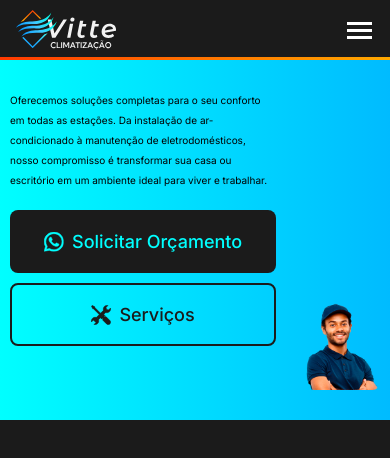
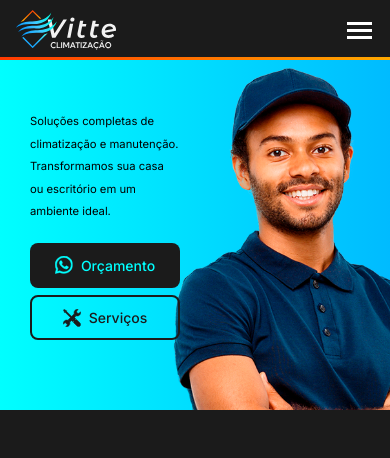
Before and after one commit to Ale-Neves/VitteClimatizacao, a React (Vite) app: page / in a window 390 px wide. Shown: the top 458 px of the page. Built offline with nearby package versions, Linux system fonts and the light colour scheme.

Commit message:
melhorando responsividade do banner e criando constantes para mensagens do portfólio

```diff
--- a/src/components/atoms/Button/styles.ts
+++ b/src/components/atoms/Button/styles.ts
@@ -52,6 +52,11 @@ const getSizeStyles = (size: ButtonSize) => {
                 font-size: 14px;
                 line-height: ${({ theme }) => theme.lineHeights.tight};
 
+                @media (max-width: 640px) {
+                    padding: 6px 12px;
+                    font-size: 12px;
+                }
+
                 ${media.xxl} {
                     padding: 10px 18px;
                     font-size: 16px;
@@ -68,6 +73,16 @@ const getSizeStyles = (size: ButtonSize) => {
                 font-size: 16px;
                 line-height: ${({ theme }) => theme.lineHeights.normal};
 
+                @media (max-width: 640px) {
+                    padding: 10px 16px;
+                    font-size: 14px;
+                }
+
+                ${media.md} {
+                    padding: 10px 20px;
+                    font-size: 15px;
+                }
+
                 ${media.xxl} {
                     padding: 14px 28px;
                     font-size: 18px;
@@ -83,6 +98,16 @@ const getSizeStyles = (size: ButtonSize) => {
                 padding: 16px 32px;
                 font-size: 18px;
                 line-height: ${({ theme }) => theme.lineHeights.normal};
+
+                @media (max-width: 640px) {
+                    padding: 12px 20px;
+                    font-size: 16px;
+                }
+
+                ${media.md} {
+                    padding: 14px 28px;
+                    font-size: 17px;
+                }
 
                 ${media.xxl} {
                     padding: 18px 36px;
--- a/src/components/organisms/Banner/constants.ts
+++ b/src/components/organisms/Banner/constants.ts
@@ -2,9 +2,38 @@ export const DESCRICAO_BANNER =
     "Oferecemos soluções completas para seu conforto em todas as estações. Da instalação de ar condicionado ao conserto de eletrodomésticos, nosso compromisso é proporcionar um ambiente perfeito para você. Descubra como nossos serviços especializados podem transformar sua casa ou escritório em um espaço ideal, não apenas para climatização, mas para diversos aspectos do seu conforto diário.";
 
 export const DESCRICAO_BANNER_MOBILE =
-    "Oferecemos soluções completas para o seu conforto em todas as estações. Da instalação de ar-condicionado à manutenção de eletrodomésticos, nosso compromisso é transformar sua casa ou escritório em um ambiente ideal para viver e trabalhar.";
+    "Soluções completas de climatização e manutenção. Transformamos sua casa ou escritório em um ambiente ideal.";
 
 export const MENSAGEM_WHATSAPP =
     "Olá! Gostaria de solicitar um orçamento para serviços de climatização.";
 
 export const DESC_IMG_HOMEM = "Profissional da DB Vitte Climatização";
+
+export const BUTTON_TEXTS = {
+    REQUEST_BUDGET: "Solicitar Orçamento",
+    REQUEST_BUDGET_MOBILE: "Orçamento",
+    SERVICES: "Serviços",
+    SERVICES_MOBILE: "Serviços",
+};
+
+export const NOTIFICATION_MESSAGES = {
+    WHATSAPP_SUCCESS: {
+        TITLE: "WhatsApp Aberto",
+        MESSAGE: "Você foi redirecionado para o WhatsApp. Nossa equipe responderá em breve!",
+        DURATION: 4000
+    },
+    NAVIGATION_SERVICES: {
+        TITLE: "Navegação",
+        MESSAGE: "Rolando para a seção de serviços...",
+        DURATION: 2000
+    }
+};
+
+export const CONTACT_CONFIG = {
+    WHATSAPP_NUMBER: "5518997140925"
+};
+
+export const BANNER_ASSETS = {
+    WHATSAPP_ICON: "src/assets/icons/icon_whatsapp.svg",
+    TOOLS_ICON: "src/assets/icons/icon_ferramentas.svg"
+};
--- a/src/components/organisms/Banner/index.tsx
+++ b/src/components/organisms/Banner/index.tsx
@@ -8,7 +8,13 @@ import type { BannerProps } from "./types";
 import { useBanner } from "./useBanner";
 
 export const Banner: React.FC<BannerProps> = props => {
-    const { handleRequestBudget, handleViewServices, bannerText } = useBanner(props);
+    const {
+        handleRequestBudget,
+        handleViewServices,
+        bannerText,
+        isMobile,
+        buttonTexts
+    } = useBanner(props);
 
     return (
         <S.BannerContainer>
@@ -18,23 +24,23 @@ export const Banner: React.FC<BannerProps> = props => {
                     <S.ButtonContainer>
                         <Button
                             variant="primary"
-                            size="large"
+                            size={isMobile ? "medium" : "large"}
                             onClick={handleRequestBudget}
-                            icon={<WhatsAppIcon size={20} />}
+                            icon={<WhatsAppIcon size={isMobile ? 18 : 20} />}
                             iconPosition="left"
                             fullWidth
                         >
-                            Solicitar Orçamento
+                            {buttonTexts.requestBudget}
                         </Button>
                         <Button
                             variant="secondary"
-                            size="large"
+                            size={isMobile ? "medium" : "large"}
                             onClick={handleViewServices}
-                            icon={<ToolsIcon size={20} />}
+                            icon={<ToolsIcon size={isMobile ? 18 : 20} />}
                             iconPosition="left"
                             fullWidth
                         >
-                            Serviços
+                            {buttonTexts.services}
                         </Button>
                     </S.ButtonContainer>
                 </S.TextSection>
--- a/src/components/organisms/Banner/styles.ts
+++ b/src/components/organisms/Banner/styles.ts
@@ -11,7 +11,7 @@ export const BannerContainer = styled.section`
     );
     display: flex;
     align-items: center;
-    padding: 3rem 1rem;
+    padding: 0rem 3rem;
     margin-top: 60px;
     align-items: flex-end;
 
@@ -23,7 +23,7 @@ export const BannerContainer = styled.section`
 
     ${media.md} {
         padding: 0rem 32px;
-        min-height: 450px;
+        min-height: 380px;
         margin-top: 75px;
     }
 
@@ -77,14 +77,24 @@ export const TextSection = styled.div`
     gap: 2rem;
 
     ${media.lg} {
+        position: relative;
+        top: 46px;
         gap: 3rem;
         max-width: 60%;
+    }
+
+    ${media.xl} {
+        top: 15px;
+    }
+
+    ${media["2xl"]} {
+        top: -70px;
     }
 `;
 
 export const BannerText = styled.p`
     font-family: ${({ theme }) => theme.fonts.primary};
-    font-size: 1rem;
+    font-size: 1.125rem;
     font-weight: ${({ theme }) => theme.fontWeights.regular};
     line-height: ${({ theme }) => theme.lineHeights.loose};
     color: ${({ theme }) => theme.colors.text.secondary};
@@ -92,32 +102,32 @@ export const BannerText = styled.p`
     text-align: left;
 
     ${media.sm} {
-        font-size: 1.5rem;
+        font-size: 1.625rem;
         line-height: ${({ theme }) => theme.lineHeights.relaxed};
     }
 
     ${media.md} {
-        font-size: 1.25rem;
+        font-size: 1.375rem;
         line-height: ${({ theme }) => theme.lineHeights.relaxed};
     }
 
     ${media.lg} {
-        font-size: 1.5rem;
+        font-size: 1.625rem;
         line-height: ${({ theme }) => theme.lineHeights.relaxed};
     }
 
     ${media.xl} {
-        font-size: 1.875rem;
+        font-size: 2rem;
         line-height: ${({ theme }) => theme.lineHeights.normal};
     }
 
     ${media.xxl} {
-        font-size: 2.25rem;
+        font-size: 2.375rem;
         line-height: ${({ theme }) => theme.lineHeights.normal};
     }
 
     ${media["2xl"]} {
-        font-size: 2.625rem;
+        font-size: 2.75rem;
         line-height: ${({ theme }) => theme.lineHeights.normal};
     }
 `;
@@ -127,6 +137,12 @@ export const ButtonContainer = styled.div`
     flex-direction: column;
     gap: 1rem;
     width: 100%;
+    position: relative;
+    z-index: 999;
+
+    @media (max-width: 640px) {
+        gap: 0.75rem;
+    }
 
     ${media.sm} {
         flex-direction: row;
@@ -135,6 +151,12 @@ export const ButtonContainer = styled.div`
 
     ${media.md} {
         gap: 1.5rem;
+
+        button {
+            flex: 1;
+            min-width: 0;
+            max-width: none;
+        }
     }
 `;
 
@@ -157,14 +179,18 @@ export const ImageSection = styled.div`
 export const BannerImage = styled.img`
     width: 300px;
     height: auto;
+    min-width: 295px;
+    min-height: 228px;
     object-fit: contain;
     border-radius: 0.75rem;
     position: absolute;
     bottom: 0;
-    right: 50%;
+    right: 28%;
     transform: translateX(50%);
+    z-index: 998;
 
     ${media.sm} {
+        right: 30%;
         width: 350px;
     }
 
--- a/src/components/organisms/Banner/useBanner.ts
+++ b/src/components/organisms/Banner/useBanner.ts
@@ -1,12 +1,21 @@
 import { useNotifications } from "../../../hooks/useNotifications";
-import { MENSAGEM_WHATSAPP, DESCRICAO_BANNER, DESCRICAO_BANNER_MOBILE } from "./constants";
+import { ELEMENT_IDS } from "../../../constants";
+import {
+    MENSAGEM_WHATSAPP,
+    DESCRICAO_BANNER,
+    DESCRICAO_BANNER_MOBILE,
+    BUTTON_TEXTS,
+    NOTIFICATION_MESSAGES,
+    CONTACT_CONFIG,
+    BANNER_ASSETS
+} from "./constants";
 import type { BannerProps } from "./types";
 import { useState, useEffect } from "react";
 
 export const useBanner = ({ onRequestBudget, onViewServices }: BannerProps) => {
     const { showSuccess, showInfo } = useNotifications();
-    const whatsappIcon = "src/assets/icons/icon_whatsapp.svg";
-    const ferramentaIcon = "src/assets/icons/icon_ferramentas.svg";
+    const whatsappIcon = BANNER_ASSETS.WHATSAPP_ICON;
+    const ferramentaIcon = BANNER_ASSETS.TOOLS_ICON;
 
     const [isMobile, setIsMobile] = useState(window.innerWidth < 640);
 
@@ -21,25 +30,34 @@ export const useBanner = ({ onRequestBudget, onViewServices }: BannerProps) => {
 
     const bannerText = isMobile ? DESCRICAO_BANNER_MOBILE : DESCRICAO_BANNER;
 
+    const buttonTexts = {
+        requestBudget: isMobile ? BUTTON_TEXTS.REQUEST_BUDGET_MOBILE : BUTTON_TEXTS.REQUEST_BUDGET,
+        services: isMobile ? BUTTON_TEXTS.SERVICES_MOBILE : BUTTON_TEXTS.SERVICES,
+    };
+
     const handleRequestBudget = () => {
         const message = encodeURIComponent(MENSAGEM_WHATSAPP);
-        const whatsappUrl = `https://wa.me/5518997140925?text=${message}`;
+        const whatsappUrl = `https://wa.me/${CONTACT_CONFIG.WHATSAPP_NUMBER}?text=${message}`;
         window.open(whatsappUrl, "_blank");
 
         showSuccess(
-            "WhatsApp Aberto",
-            "Você foi redirecionado para o WhatsApp. Nossa equipe responderá em breve!",
-            4000
+            NOTIFICATION_MESSAGES.WHATSAPP_SUCCESS.TITLE,
+            NOTIFICATION_MESSAGES.WHATSAPP_SUCCESS.MESSAGE,
+            NOTIFICATION_MESSAGES.WHATSAPP_SUCCESS.DURATION
         );
 
         if (onRequestBudget) onRequestBudget();
     };
 
     const handleViewServices = () => {
-        const servicesElement = document.getElementById("servicos");
+        const servicesElement = document.getElementById(ELEMENT_IDS.SERVICES_SECTION);
         if (servicesElement) {
             servicesElement.scrollIntoView({ behavior: "smooth" });
-            showInfo("Navegação", "Rolando para a seção de serviços...", 2000);
+            showInfo(
+                NOTIFICATION_MESSAGES.NAVIGATION_SERVICES.TITLE,
+                NOTIFICATION_MESSAGES.NAVIGATION_SERVICES.MESSAGE,
+                NOTIFICATION_MESSAGES.NAVIGATION_SERVICES.DURATION
+            );
         }
 
         if (onViewServices) onViewServices();
@@ -51,5 +69,7 @@ export const useBanner = ({ onRequestBudget, onViewServices }: BannerProps) => {
         whatsappIcon,
         ferramentaIcon,
         bannerText,
+        isMobile,
+        buttonTexts,
     };
 };
--- a/src/constants/index.ts
+++ b/src/constants/index.ts
@@ -17,3 +17,11 @@ export const TEXTS = {
         SHOP: "Loja",
     },
 };
+
+export const ERROR_MESSAGES = {
+    NOTIFICATION_PROVIDER_MISSING: "useNotifications deve ser usado dentro de um NotificationProvider"
+};
+
+export const ELEMENT_IDS = {
+    SERVICES_SECTION: "servicos"
+};
--- a/src/hooks/useNotifications.ts
+++ b/src/hooks/useNotifications.ts
@@ -1,11 +1,12 @@
 import { useContext } from "react";
 import { NotificationContext } from "../contexts/NotificationContext";
+import { ERROR_MESSAGES } from "../constants";
 
 export const useNotifications = () => {
     const context = useContext(NotificationContext);
 
     if (!context) {
-        throw new Error("useNotifications must be used within a NotificationProvider");
+        throw new Error(ERROR_MESSAGES.NOTIFICATION_PROVIDER_MISSING);
     }
 
     const { showNotification, removeNotification, clearAllNotifications, notifications } = context;
```
